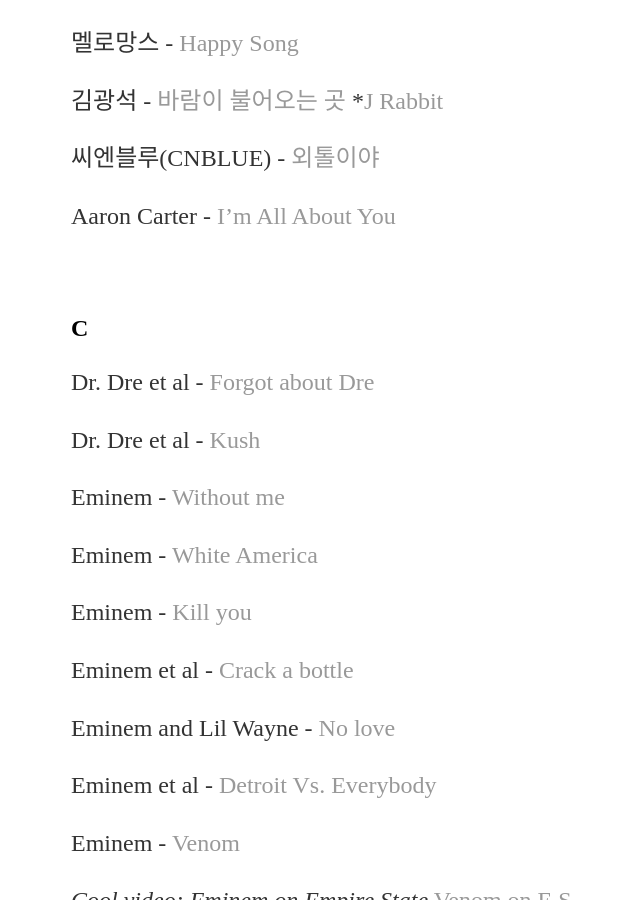
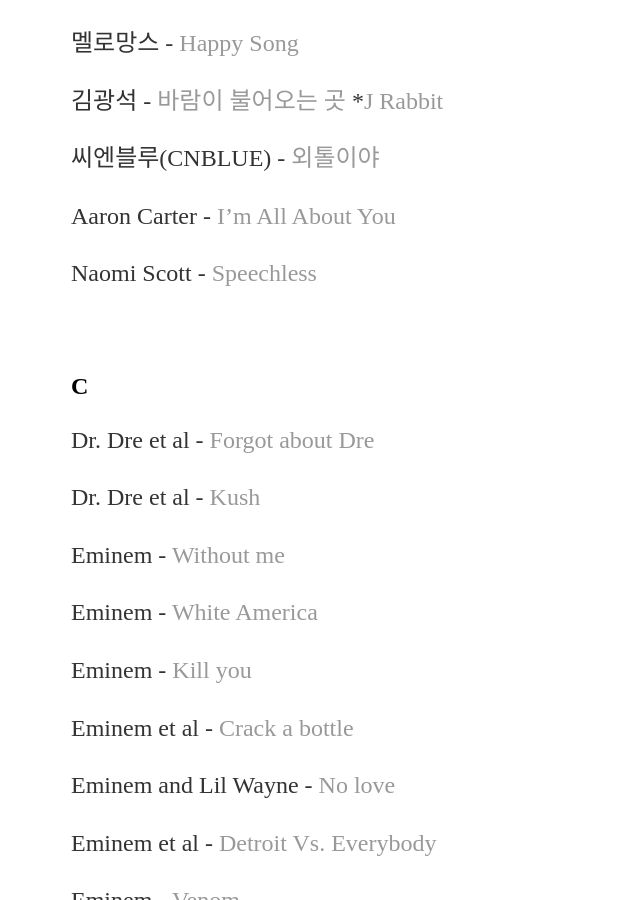
Before and after one commit to yjkweon24/yjkweon24.github.io, a Jekyll site: the page built from _posts/2018-10-23-songs-that-i-love.md, in a window 1280 px wide and 900 px high, scrolled down 12054 px. Shown: the whole window, without its empty margins (121-761 px from the left). Built offline with Jekyll 4.4.1, drawn with Linux system fonts in a browser that asks for light colours.

Commit message:
Update 2018-10-23-songs-that-i-love.md

```diff
--- a/_posts/2018-10-23-songs-that-i-love.md
+++ b/_posts/2018-10-23-songs-that-i-love.md
@@ -420,6 +420,8 @@
 
 Aaron Carter - [I'm All About You](https://www.youtube.com/watch?v=uESx0DhvYH0&ab_channel=AaronCarterVEVO)
 
+Naomi Scott - [Speechless](https://www.youtube.com/watch?v=mw5VIEIvuMI&list=RDFBS4ZFycjnM&index=10)
+
 <br>
 
 ## C
```
